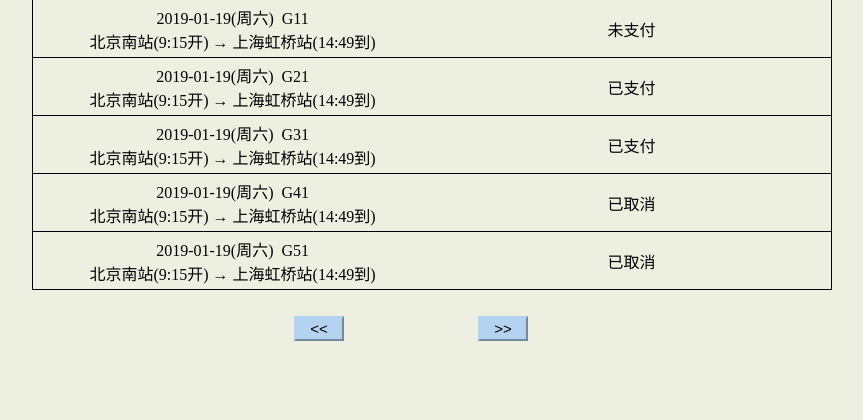
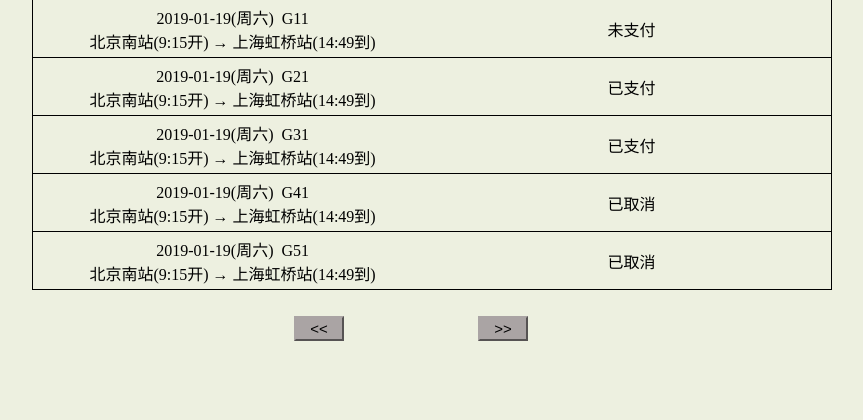
Before and after one commit to diaosichengxuyuan/one-yuan-brush-ticket, a Node server app: page /gotTicketList/ in a window 1280 px wide. Shown: the part 184-604 px from the top of the page, without its empty margins (236-1099 px from the left). Run offline with Node 20, Linux system fonts and the light colour scheme.

Commit message:
优化---已抢到票

```diff
--- a/com.diaosichengxuyuan.one.yuan.brush.ticket.front/public/javascripts/gotTicketDetail.js
+++ b/com.diaosichengxuyuan.one.yuan.brush.ticket.front/public/javascripts/gotTicketDetail.js
@@ -67,10 +67,10 @@
             html += '<div class="passengers';
 
             if (ticketDetail.status == "已支付") {
-                html += ' haspay';
+                html += ' hasPay';
             }
             else if (ticketDetail.status == "已取消") {
-                html += ' hascancel';
+                html += ' hasCancel';
             }
 
             html += '">' +
--- a/com.diaosichengxuyuan.one.yuan.brush.ticket.front/public/javascripts/gotTicketList.js
+++ b/com.diaosichengxuyuan.one.yuan.brush.ticket.front/public/javascripts/gotTicketList.js
@@ -94,7 +94,7 @@
                 for (var i = 0; i < ticketList.length; i++) {
                     var ticket = ticketList[i];
                     html += '<tr>' +
-                        '<td><a onclick="GotTicketList.ticktDetail(' + JSON.stringify(ticket).replace(/"/g, '&quot;') + ')">' + ticket.startDate + '(' + ticket.week + ')&nbsp;&nbsp;' + ticket.trains + '</br>' + ticket.startStation + '(' + ticket.startTime + '开) → ' + ticket.endStation + '(' + ticket.endTime + '到)' + '</a></td>' +
+                        '<td><a href="javascript:void(0);" onclick="GotTicketList.ticktDetail(' + JSON.stringify(ticket).replace(/"/g, '&quot;') + ')">' + ticket.startDate + '(' + ticket.week + ')&nbsp;&nbsp;' + ticket.trains + '</br>' + ticket.startStation + '(' + ticket.startTime + '开) → ' + ticket.endStation + '(' + ticket.endTime + '到)' + '</a></td>' +
                         '<td>' + ticket.status + '</td>' +
                         '</tr>';
                 }
@@ -122,7 +122,6 @@
 
     GotTicketList.ticktDetail = function (task) {
         location.href = "http://localhost:3000/gotTicketDetail?id=" + task.id;
-        return false;
     }
 
     window.GotTicketList = GotTicketList;
--- a/com.diaosichengxuyuan.one.yuan.brush.ticket.front/public/stylesheets/gotTicketDetail.css
+++ b/com.diaosichengxuyuan.one.yuan.brush.ticket.front/public/stylesheets/gotTicketDetail.css
@@ -14,11 +14,11 @@
     margin-top: 30px;
 }
 
-.haspay {
+.hasPay {
     background-color: rgb(83, 187, 83);
 }
 
-.hascancel {
+.hasCancel {
     background-color: rgb(175, 173, 168);
 }
 
--- a/com.diaosichengxuyuan.one.yuan.brush.ticket.front/public/stylesheets/gotTicketList.css
+++ b/com.diaosichengxuyuan.one.yuan.brush.ticket.front/public/stylesheets/gotTicketList.css
@@ -41,8 +41,8 @@
     width: 50px;
     color: black;
     font-size: 15px;
-    background-color: rgb(180, 211, 241);
-    border-color: rgb(180, 211, 241);
+    background-color: rgb(170, 164, 164);
+    border-color: rgb(170, 164, 164);
 }
 
 .turnPage .turnRightPage {
```
